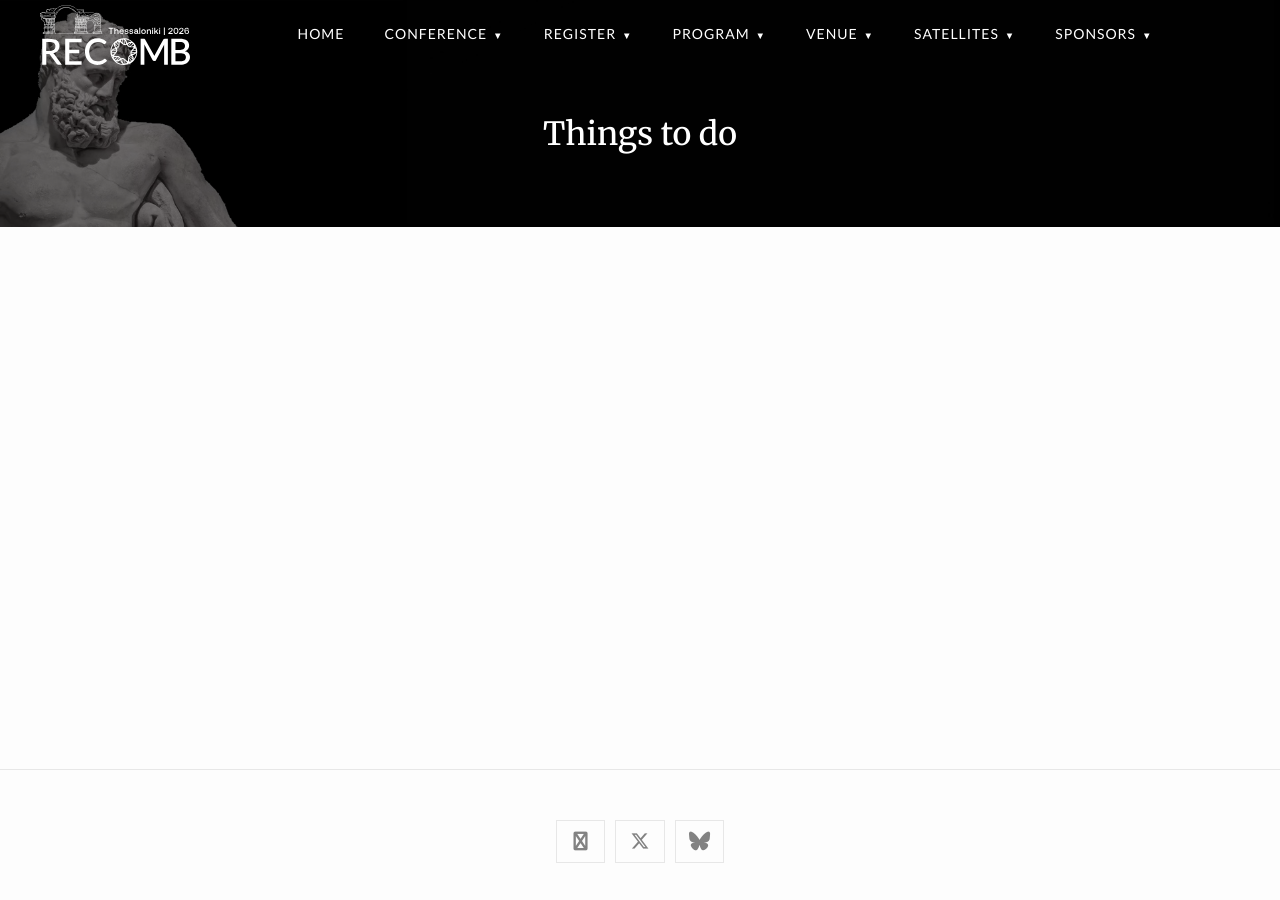
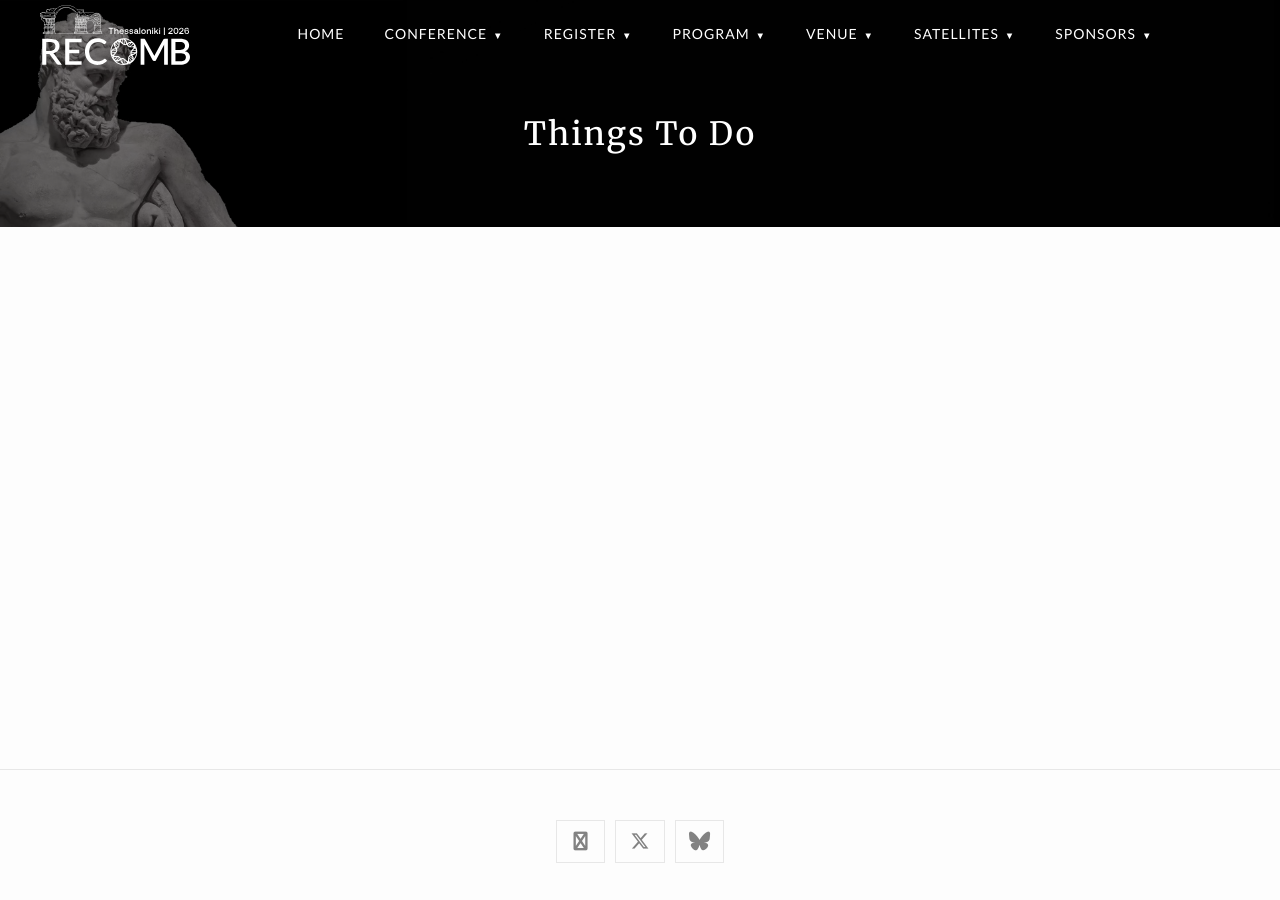
Before and after one commit to recomb-conference/recomb2026, a Jekyll site: the page built from things_to_do.md, in a window 1280 px wide. Built offline with Jekyll 4.4.1, drawn with Linux system fonts in a browser that asks for light colours; nearby versions of some CDN libraries.

Commit message:
broke the headers, fixing them
i hope

```diff
--- a/_layouts/page.html
+++ b/_layouts/page.html
@@ -4,7 +4,7 @@ layout: base
 <!-- Page Header Banner (similar to recomb2026deprecated) -->
 <section class="page-header-banner" style="background-image: url('{{ "/images/slider/slider-bg-1.jpg" | relative_url }}');">
   <div class="page-header-content">
-    <h2>{{ page.title | escape }}</h2>
+    <h1>{{ page.title | escape }}</h1>
   </div>
 </section>
 
--- a/_sass/minima/custom-styles.scss
+++ b/_sass/minima/custom-styles.scss
@@ -81,13 +81,13 @@ a:focus, a:hover {
   z-index: 1;
 }
 
-.page-header-content h2 {
-  font-family: "Merriweather", sans-serif;
+.page-header-content h1 {
+  color: #fff !important;
+  font-size: 2rem;
   font-weight: 500;
-  font-size: 2rem;
-  color: #fff !important;
   margin: 0;
-  letter-spacing: 0;
+  text-transform: capitalize;
+  letter-spacing: 2px;
 }
 
 @media screen and (max-width: 799px) {
@@ -95,7 +95,7 @@ a:focus, a:hover {
     padding: calc(var(--header-height) + 40px) 0 40px;
   }
 
-  .page-header-content h2 {
+  .page-header-content h1 {
     font-size: 1.5rem;
   }
 }
```
